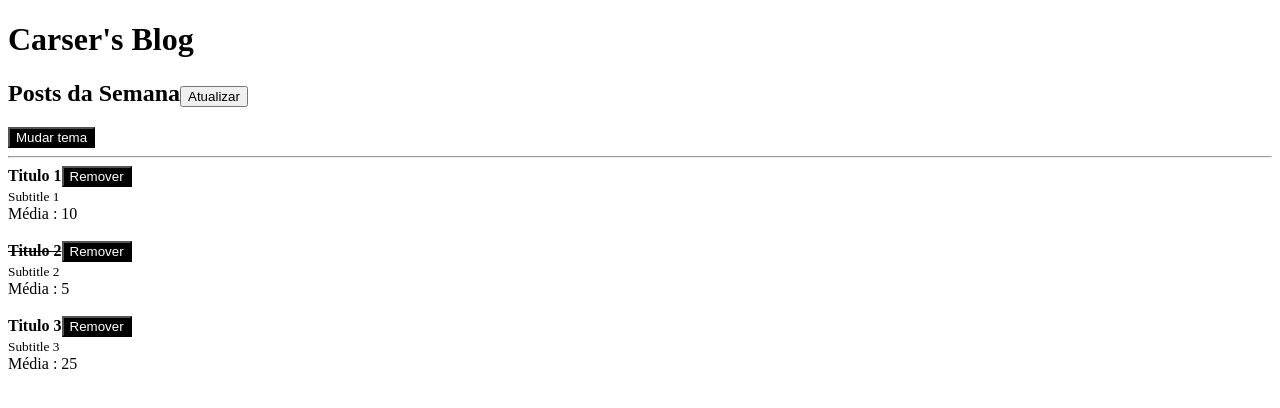
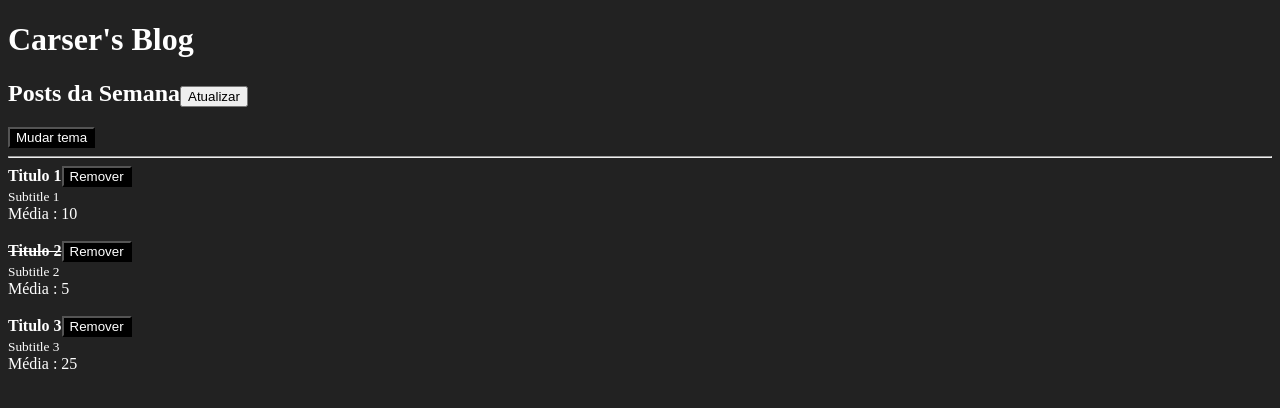
Before and after one commit to JoaoCarser/react-fundamentos, a React (Vite) app: page / in a window 1280 px wide. Shown: the top 408 px of the page. Built offline with nearby package versions, Linux system fonts and the light colour scheme.

Commit message:
feat: :sparkles: Using style-loader and css-loader

```diff
--- a/package.json
+++ b/package.json
@@ -18,6 +18,8 @@
     "@types/react": "^18.2.66",
     "@types/react-dom": "^18.2.22",
     "@vitejs/plugin-react": "^4.2.1",
+    "css-loader": "^7.1.1",
+    "style-loader": "^4.0.0",
     "vite": "^5.2.0"
   }
 }
--- a/src/App.jsx
+++ b/src/App.jsx
@@ -1,6 +1,7 @@
 import React from "react";
 import ReactDOM from "react-dom/client";
 import Index from "./Index.jsx";
+import './Index.css';
 
 ReactDOM.createRoot(document.getElementById("root")).render(
   <React.StrictMode>
--- /dev/null
+++ b/src/Index.css
@@ -0,0 +1,4 @@
+body {
+    background: #222;
+    color: #fff;
+}
```
Also changed, not shown: src/App.css (deleted), 1 other file (tests, documents, lock files or other folders).
